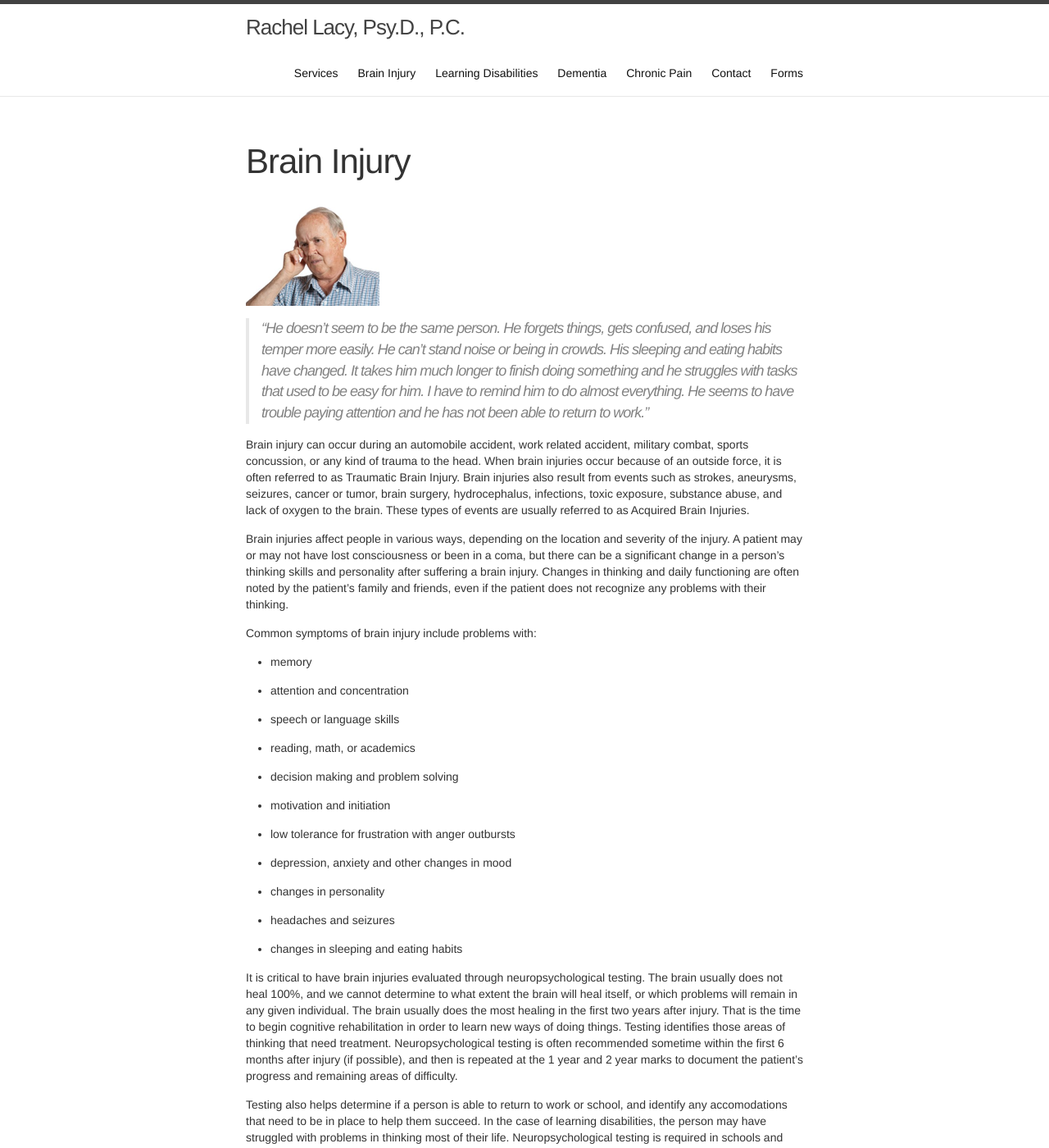
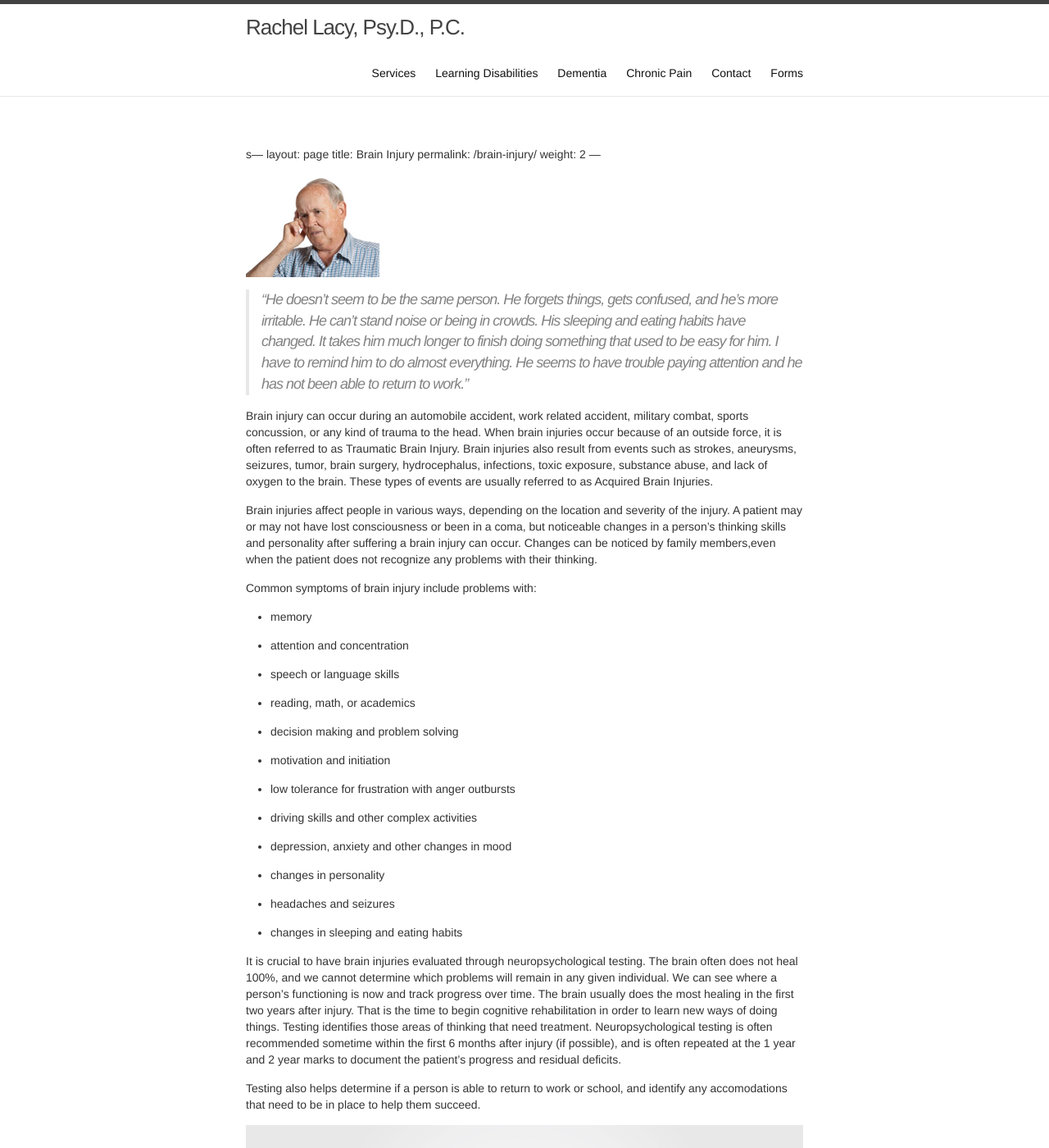
Before and after one commit to halcyon/renewedbrain.com, a Jekyll site: the page built from brain-injury.md, in a window 1280 px wide and 1400 px high. Shown: the whole window at 82% size. Built offline with Jekyll 4.4.1, drawn with Linux system fonts in a browser that asks for light colours; our own code applies the rules of GitHub Pages for plain Markdown files; some of the changed text lies outside the part shown.

Commit message:
Update brain-injury.md

```diff
--- a/brain-injury.md
+++ b/brain-injury.md
@@ -1,4 +1,4 @@
----
+s---
 layout: page
 title: Brain Injury
 permalink: /brain-injury/
@@ -8,28 +8,16 @@
 ![Man suffering from a brain injury](../images/brain-injury-man.png)
 
 >"He doesn’t seem to be the same person. He forgets things, gets confused,
->and loses his temper more easily. He can't stand noise or being in crowds.
+>and he's more irritable. He can't stand noise or being in crowds.
 >His sleeping and eating habits have changed. It takes him much
->longer to finish doing something and he struggles with tasks that used to be easy for him.
+>longer to finish doing something that used to be easy for him.
 >I have to remind him to do almost everything. He seems to have trouble
 >paying attention and he has not been able to return to work."
 
-Brain injury can occur during an automobile accident, work related
-accident, military combat, sports concussion, or any kind of trauma to the
-head. When brain injuries occur because of an
-outside force, it is often referred to as Traumatic Brain
-Injury. Brain injuries also result from events such as strokes,
-aneurysms, seizures, cancer or tumor, brain surgery, hydrocephalus,
-infections, toxic exposure, substance abuse, and lack of oxygen to the brain.
-These types of events are usually referred to as Acquired Brain Injuries.
+Brain injury can occur during an automobile accident, work related accident, military combat, sports concussion, or any kind of trauma to the head. When brain injuries occur because of an outside force, it is often referred to as Traumatic Brain Injury. Brain injuries also result from events such as strokes, aneurysms, seizures, tumor, brain surgery, hydrocephalus, infections, toxic exposure, substance abuse, and lack of oxygen to the brain. These types of events are usually referred to as Acquired Brain Injuries.
 
-Brain injuries affect people in various ways, depending on the
-location and severity of the injury. A patient may or may not have
-lost consciousness or been in a coma, but there can be a significant
-change in a person’s thinking skills and personality after suffering a
-brain injury. Changes in thinking and daily functioning are often
-noted by the patient’s family and friends, even if the patient does
-not recognize any problems with their thinking.
+Brain injuries affect people in various ways, depending on the location and severity of the injury. A patient may or may not have
+lost consciousness or been in a coma, but noticeable changes in a person’s thinking skills and personality after suffering a brain injury can occur. Changes can be noticed by family members,even when the patient does not recognize any problems with their thinking.
 
 Common symptoms of brain injury include problems with:
 
@@ -47,6 +35,8 @@
 
 * low tolerance for frustration with anger outbursts
 
+* driving skills and other complex activities
+
 * depression, anxiety and other changes in mood
 
 * changes in personality
@@ -55,58 +45,27 @@
 
 * changes in sleeping and eating habits
 
+It is crucial to have brain injuries evaluated through neuropsychological testing.   The brain often does not heal 100%, and we cannot determine which problems will remain in any given individual. We can see where a person's functioning is now and track progress over time. The brain usually does the most healing in the first two years after injury. That is the time to begin cognitive rehabilitation in order to learn new ways of doing things. Testing identifies those areas of thinking that need treatment. Neuropsychological testing is often
+recommended sometime within the first 6 months after injury (if possible), and is often repeated at the 1 year and 2 year marks to
+document the patient’s progress and residual deficits.
 
-It is critical to have brain injuries evaluated through
-neuropsychological testing.   The brain usually does not heal 100%,
-and we cannot determine to what extent the brain will heal itself,
-or which problems will remain in any given individual. The brain
-usually does the most healing in the first two years after injury.
-That is the time to begin cognitive rehabilitation in order to
-learn new ways of doing things. Testing identifies those areas of thinking
-that need treatment. Neuropsychological testing is often
-recommended sometime within the first 6 months after injury (if
-possible), and then is repeated at the 1 year and 2 year marks to
-document the patient’s progress and remaining areas of difficulty.
-
-Testing also helps determine if a person is able to return to work or school,
-and identify any accomodations that need to be in place to help them succeed.
-In the case of learning disabilities, the person may have
-struggled with problems in thinking most of their life.
-Neuropsychological testing is required in schools and colleges to receive
-learning assistance for learning disabilities and ADHD.
+Testing also helps determine if a person is able to return to work or school, and identify any accomodations that need to be in place to help them succeed.
 
 ![brain hemisphere](../images/brain-hemispheres.jpg)
 
 ### What is neuropsychological testing?
 
-Neuropsychology is the study of the relationship between the brain and
-behavior. Testing helps us to understand how the brain is functioning. CT and MRI scans usually
-can identify if there structural changes in the brain, and are usually
-ordered by a neurologist, Such scans cannot describe how well a person's brain is
-functioning. Neuropsychological evaluations are pencil and paper tasks or computer
-programs that challenge a person’s abilities in all areas of thinking. Neuropsychological testing
-is more thorough than psychological or even psychoeducational testing in that it goes beyond assessing
-personality, intelligence and academic functioning to include all areas of cognitive functioning.
+Neuropsychological testing helps us to understand how the brain is functioning. CT and MRI scans usually can identify if there are structural changes in the brain. These are ordered by neurologists and physicians. Though usefull, such scans cannot describe how well a person's brain is functioning. Neuropsychological evaluations are pencil and paper tasks or computer assessments that challenge a person’s abilities in all areas of thinking. Neuropsychological testing is more thorough than psychological or even psychoeducational testing in that it goes beyond assessing personality, intelligence and academic functioning to include all areas of cognitive functioning.
 
 ### Is neuropsychological testing right for you?
 
-We often receive calls from people stating they have been diagnosed with four or five different diagnose, and
-they are confused as to the cause of their problems and how to treat them. Neuropsychological testing helps to determine if
-the problem is related to injuries or diseases of the brain, medication side effects, medical problems, chronic pain factors, or emotional
-issues. Testing is for anyone who believes that they have a problem in their thinking and want to learn more information about the underlying cause and possible treatment options. You do not need a referral for neuropsychological testing, unless your insurance requires it. Patients are often referred by their neurologist, family physician, psychiatrist, rehabilitation specialists, lawyer, Workers’ Compensation case manager, or school psychologist.
+We often receive calls from people stating they have been diagnosed with four or five different diagnoses, and they are understandably confused. Neuropsychological testing helps to clarify the issues underlying the patient's problems, whether it is  related to injuries or diseases of the brain, medication side effects, medical problems, chronic pain factors, or emotional issues. You do not need a referral for neuropsychological testing, unless your insurance requires it, such as with Tricare.
 
 ### What does neuropsychological testing involve?
 
-Testing usually takes 4-6 hours, sometimes more, depending on the issue. The first hour is
-an interview with the patient and any family members that may be able
-to provide additional information about the patient’s history. You
-will be asked extensive questions about your symptoms, medical history, psychiatric and
-social history. The remainder of the day will be spent testing the various functions of
-the brain through different kinds of tasks to see how well you
-perform. Once testing is completed, the tests are scored, interpreted,
-combined with any available medical records, and integrated into a detailed report that can be shared
-with any of your physicians or your school. Feedback sessions are provided usually two
-weeks after testing.
+Testing usually takes 4-6 hours, sometimes more, depending on the issue. The first hour isan interview with the patient and any family  members that may be ableto provide additional information about the patient’s history. You will be asked extensive questions about your symptoms, medical history, psychiatric and social history. The remainder of the day will be spent testing the various functions of
+the brain through different kinds of tasks to see how well you perform. Once testing is completed, the tests are scored, interpreted,
+combined with any available medical records, and integrated into a detailed report that can be shared with your physicians or school. Feedback sessions are provided usually two weeks after testing.
 
 #### Brain Injury Resources
 * [Brain Injury Association USA](http://www.biausa.org)
```
